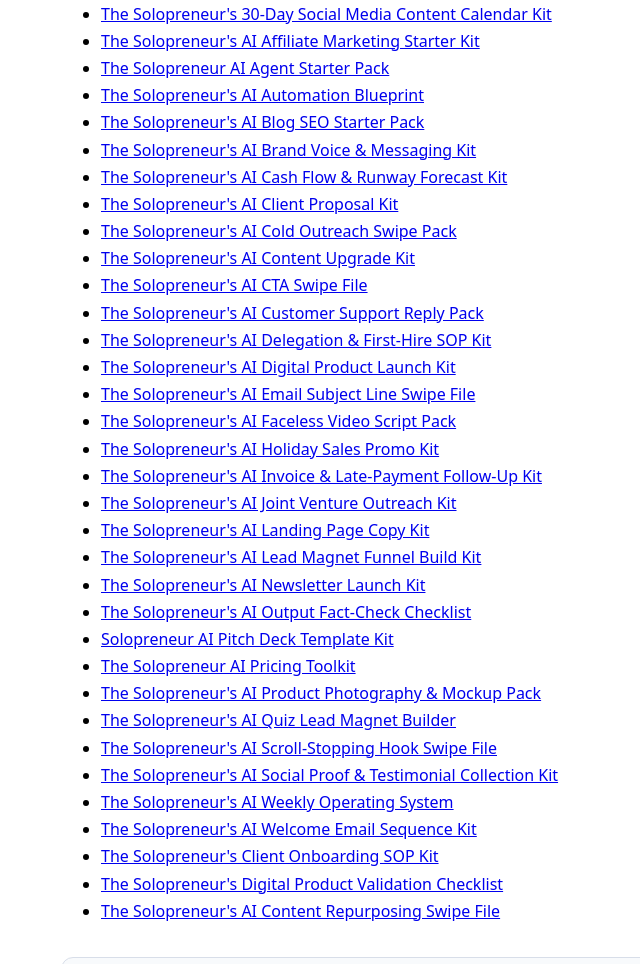
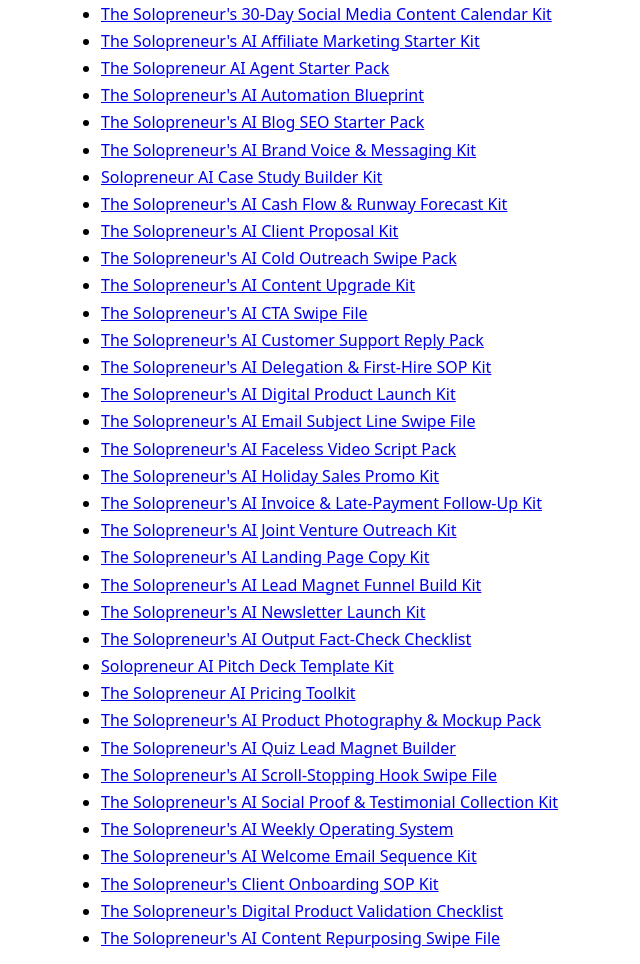
Before and after one commit to usaimaker/ai-gumroad-products, a plain HTML site: page index.html in a window 1280 px wide. Shown: the part 794-1758 px from the top of the page, without its empty margins (199-839 px from the left). Drawn offline with Linux system fonts and the light colour scheme.

Commit message:
auto rebuild index/feed

```diff
--- a/index.html
+++ b/index.html
@@ -31,6 +31,7 @@
 <li><a href="products/solopreneur-ai-automation-blueprint.md">The Solopreneur&#x27;s AI Automation Blueprint</a></li>
 <li><a href="products/solopreneur-ai-blog-seo-starter-pack.md">The Solopreneur&#x27;s AI Blog SEO Starter Pack</a></li>
 <li><a href="products/solopreneur-ai-brand-voice-messaging-kit.md">The Solopreneur&#x27;s AI Brand Voice &amp; Messaging Kit</a></li>
+<li><a href="products/solopreneur-ai-case-study-builder-kit.md">Solopreneur AI Case Study Builder Kit</a></li>
 <li><a href="products/solopreneur-ai-cash-flow-runway-forecast-kit.md">The Solopreneur&#x27;s AI Cash Flow &amp; Runway Forecast Kit</a></li>
 <li><a href="products/solopreneur-ai-client-proposal-kit.md">The Solopreneur&#x27;s AI Client Proposal Kit</a></li>
 <li><a href="products/solopreneur-ai-cold-outreach-swipe-pack.md">The Solopreneur&#x27;s AI Cold Outreach Swipe Pack</a></li>
```
Also changed, not shown: 1 other file.
